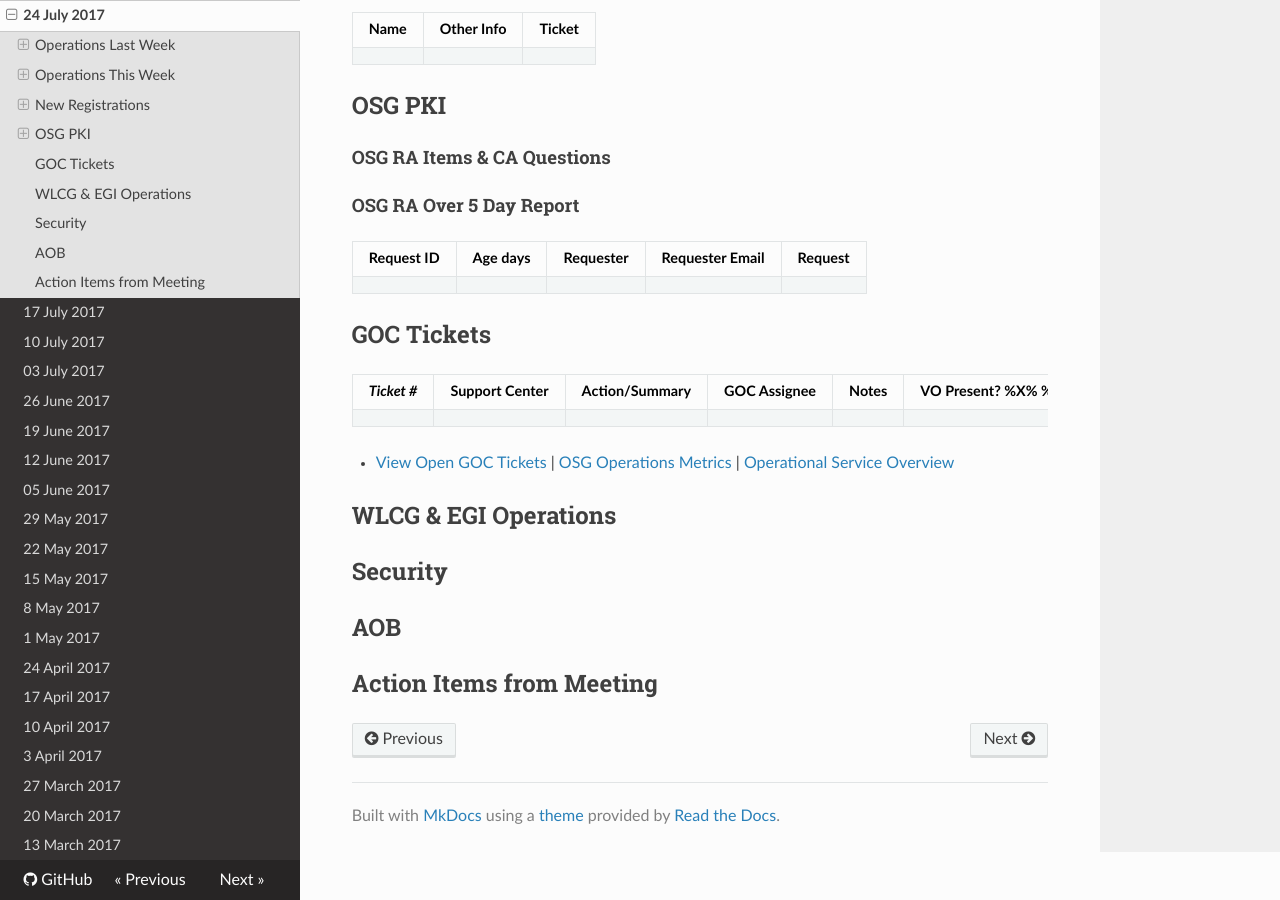
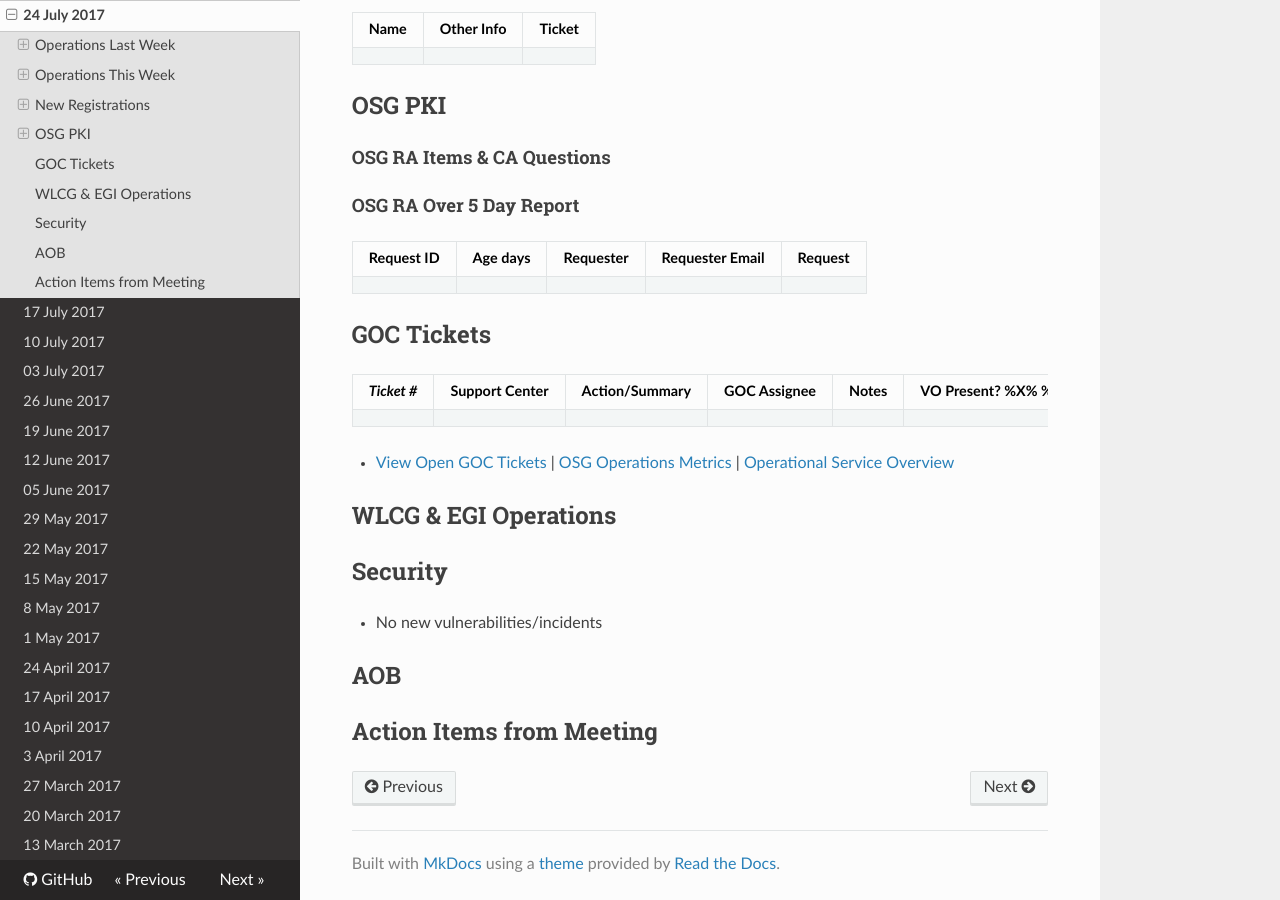
Before and after one commit to osg-htc/operations, an MkDocs documentation site: the page built from docs/WeeklyMinutes/24Jul2017.md, in a window 1280 px wide and 900 px high, scrolled down 2111 px. Built offline with MkDocs 1.6.1, drawn with Linux system fonts in a browser that asks for light colours; nearby versions of some CDN libraries; old or Windows-style settings are respelled for this version of MkDocs.

Commit message:
Update 24Jul2017.md
UpdateSecurity

```diff
--- a/docs/WeeklyMinutes/24Jul2017.md
+++ b/docs/WeeklyMinutes/24Jul2017.md
@@ -75,6 +75,7 @@
 ## WLCG & EGI Operations
 
 ## Security
+   * No new vulnerabilities/incidents
 
 ## AOB
 
```
